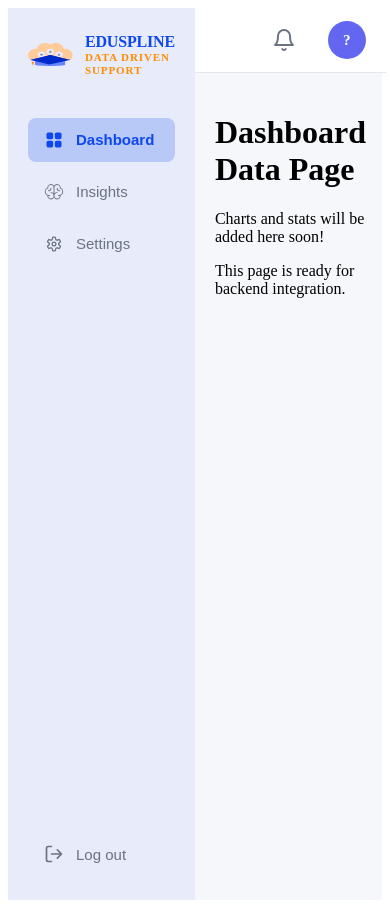
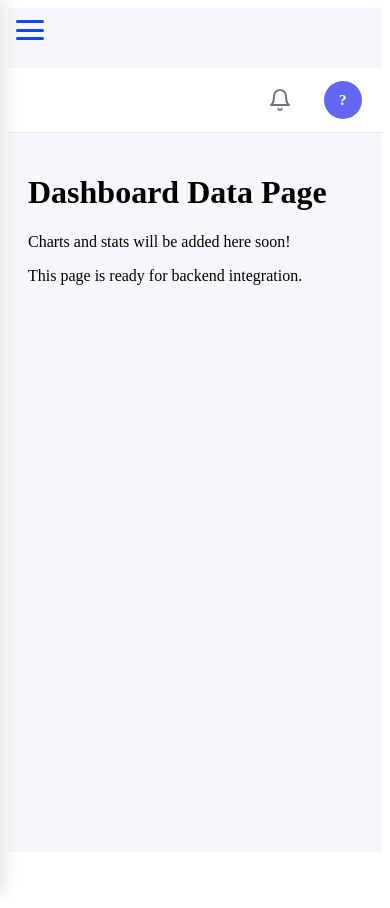
Before and after one commit to Tech4dev-Group-55/Eduspline-frontend, a React (Vite) app: page /admin-dashboard in a window 390 px wide. After the commit the page ends 860 px from the top, so only its background shows below. Built offline with nearby package versions, Linux system fonts and the light colour scheme.

Commit message:
dashboard responsiveness

```diff
--- a/src/pages/AdminDashboard/components/RoleManagementTable/RoleManagementTable.jsx
+++ b/src/pages/AdminDashboard/components/RoleManagementTable/RoleManagementTable.jsx
@@ -2,7 +2,7 @@ import React, { useState, useEffect } from 'react';
 import { useAuth } from '../../../../context/AuthContext';
 import './RoleManagementTable.css';
 
-const BASE_URL = 'https://eduspline-backend.onrender.com/api';
+const BASE_URL = 'https://eduspline-backend-0y8n.onrender.com/api';
 
 const formatRole = (role = '') =>
   role.replace(/_/g, ' ').replace(/\b\w/g, (c) => c.toUpperCase());
--- a/src/pages/AdminDashboard/components/Sidebar/Sidebar.css
+++ b/src/pages/AdminDashboard/components/Sidebar/Sidebar.css
@@ -107,6 +107,76 @@
   background-color: #D1D9F5;
 }
 
+
+/* ── existing styles stay the same, add these below ── */
+
+/* Hamburger button */
+.hamburger {
+  display: none;
+  flex-direction: column;
+  justify-content: space-between;
+  width: 28px;
+  height: 20px;
+  background: transparent;
+  border: none;
+  cursor: pointer;
+  padding: 0;
+  position: fixed;
+  top: 20px;
+  left: 16px;
+  z-index: 200;
+}
+
+.hamburger span {
+  display: block;
+  height: 3px;
+  width: 100%;
+  background-color: #0D47F1;
+  border-radius: 2px;
+  transition: opacity 0.2s;
+}
+
+/* Dim overlay behind the open sidebar */
+.sidebar-overlay {
+  display: none;
+  position: fixed;
+  inset: 0;
+  background: rgba(0, 0, 0, 0.35);
+  z-index: 98;
+}
+
+@media (max-width: 768px) {
+  .hamburger {
+    display: flex;
+  }
+
+  .sidebar-overlay {
+    display: block;
+  }
+
+  /* Sidebar slides in from the left */
+  .sidebar {
+    position: fixed;
+    top: 0;
+    left: 0;
+    height: 100vh;
+    width: 260px;
+    z-index: 99;
+    transform: translateX(-100%);
+    transition: transform 0.25s ease;
+    box-shadow: 4px 0 16px rgba(0, 0, 0, 0.12);
+  }
+
+  .sidebar.sidebar--open {
+    transform: translateX(0);
+  }
+
+  /* Push main content right so hamburger doesn't overlap it */
+  .main-content {
+    padding-top: 60px;
+  }
+}
+
 @media (max-width: 768px) {
   .sidebar {
     width: 240px;
--- a/src/pages/AdminDashboard/components/Sidebar/Sidebar.jsx
+++ b/src/pages/AdminDashboard/components/Sidebar/Sidebar.jsx
@@ -1,23 +1,28 @@
-import React from 'react';
+import React, { useState } from 'react';
 import { useNavigate, useLocation } from 'react-router-dom';
+import { useAuth } from '../../../../context/AuthContext';
 import './Sidebar.css';
 
 const Sidebar = () => {
   const navigate = useNavigate();
   const location = useLocation();
+  const { logout } = useAuth();
+  const [isOpen, setIsOpen] = useState(false);
 
-  const handleLogout = () => {
-    localStorage.removeItem('token');
-    localStorage.removeItem('user');
-    navigate('/login');
-  };
-
-  const isActive = (path) => {
-    return location.pathname === path;
-  };
+  const isActive = (path) => location.pathname === path;
+  const close = () => setIsOpen(false);
 
   return (
-    <div className="sidebar">
+    <>
+      {/* Hamburger — only visible on mobile */}
+      <button className="hamburger" onClick={() => setIsOpen(prev => !prev)} aria-label="Toggle menu">
+        <span /><span /><span />
+      </button>
+
+      {/* Overlay backdrop */}
+      {isOpen && <div className="sidebar-overlay" onClick={close} />}
+
+      <div className={`sidebar ${isOpen ? 'sidebar--open' : ''}`}>
         <div className="sidebar-header">
           <div className="logo-container">
             <img src="/images/EdusplineLogo.png" alt="Eduspline" className="sidebar-logo" />
@@ -30,10 +35,11 @@ const Sidebar = () => {
 
         <nav className="sidebar-nav">
           <button
-          onClick={() => navigate('/admin-dashboard')}
+            onClick={() => { navigate('/admin-dashboard'); close(); }}
             className={`nav-item ${isActive('/admin-dashboard') || isActive('/admin-dashboard/data') ? 'active' : ''}`}
           >
-          <svg width="20" height="20" viewBox="0 0 24 24" fill="none" xmlns="http://www.w3.org/2000/svg">
+            {/* Dashboard icon */}
+            <svg width="20" height="20" viewBox="0 0 24 24" fill="none">
               <rect x="3" y="3" width="8" height="8" rx="2" fill="currentColor"/>
               <rect x="3" y="13" width="8" height="8" rx="2" fill="currentColor"/>
               <rect x="13" y="3" width="8" height="8" rx="2" fill="currentColor"/>
@@ -43,29 +49,38 @@ const Sidebar = () => {
           </button>
 
           <button
-          onClick={() => navigate('/admin-dashboard/insights')}
+            onClick={() => { navigate('/admin-dashboard/insights'); close(); }}
             className={`nav-item ${isActive('/admin-dashboard/insights') ? 'active' : ''}`}
           >
-          <svg xmlns="http://www.w3.org/2000/svg" width="256" height="256" viewBox="0 0 256 256"><path fill="currentColor" d="M246 124a54.13 54.13 0 0 0-32-49.33V72a46 46 0 0 0-86-22.67A46 46 0 0 0 42 72v2.67a54 54 0 0 0 0 98.63v2.7a46 46 0 0 0 86 22.67A46 46 0 0 0 214 176v-2.7a54.07 54.07 0 0 0 32-49.3M88 210a34 34 0 0 1-34-32.94a53.7 53.7 0 0 0 10 .94h8a6 6 0 0 0 0-12h-8a42 42 0 0 1-14-81.61a6 6 0 0 0 4-5.66V72a34 34 0 0 1 68 0v73.05A45.9 45.9 0 0 0 88 130a6 6 0 0 0 0 12a34 34 0 0 1 0 68m104-44h-8a6 6 0 0 0 0 12h8a53.7 53.7 0 0 0 10-.94A34 34 0 1 1 168 142a6 6 0 0 0 0-12a45.9 45.9 0 0 0-34 15.05V72a34 34 0 0 1 68 0v6.73a6 6 0 0 0 4 5.66A42 42 0 0 1 192 166m14-54a6 6 0 0 1-6 6h-4a34 34 0 0 1-34-34v-4a6 6 0 0 1 12 0v4a22 22 0 0 0 22 22h4a6 6 0 0 1 6 6m-146 6h-4a6 6 0 0 1 0-12h4a22 22 0 0 0 22-22v-4a6 6 0 0 1 12 0v4a34 34 0 0 1-34 34"/></svg>
+            {/* Insights icon — same SVG as before */}
+            <svg xmlns="http://www.w3.org/2000/svg" width="20" height="20" viewBox="0 0 256 256">
+              <path fill="currentColor" d="M246 124a54.13 54.13 0 0 0-32-49.33V72a46 46 0 0 0-86-22.67A46 46 0 0 0 42 72v2.67a54 54 0 0 0 0 98.63v2.7a46 46 0 0 0 86 22.67A46 46 0 0 0 214 176v-2.7a54.07 54.07 0 0 0 32-49.3M88 210a34 34 0 0 1-34-32.94a53.7 53.7 0 0 0 10 .94h8a6 6 0 0 0 0-12h-8a42 42 0 0 1-14-81.61a6 6 0 0 0 4-5.66V72a34 34 0 0 1 68 0v73.05A45.9 45.9 0 0 0 88 130a6 6 0 0 0 0 12a34 34 0 0 1 0 68m104-44h-8a6 6 0 0 0 0 12h8a53.7 53.7 0 0 0 10-.94A34 34 0 1 1 168 142a6 6 0 0 0 0-12a45.9 45.9 0 0 0-34 15.05V72a34 34 0 0 1 68 0v6.73a6 6 0 0 0 4 5.66A42 42 0 0 1 192 166m14-54a6 6 0 0 1-6 6h-4a34 34 0 0 1-34-34v-4a6 6 0 0 1 12 0v4a22 22 0 0 0 22 22h4a6 6 0 0 1 6 6m-146 6h-4a6 6 0 0 1 0-12h4a22 22 0 0 0 22-22v-4a6 6 0 0 1 12 0v4a34 34 0 0 1-34 34"/>
+            </svg>
             <span>Insights</span>
           </button>
 
           <button
-          onClick={() => navigate('/admin-dashboard/settings')}
+            onClick={() => { navigate('/admin-dashboard/settings'); close(); }}
             className={`nav-item ${isActive('/admin-dashboard/settings') ? 'active' : ''}`}
           >
-          <svg xmlns="http://www.w3.org/2000/svg" width="16" height="16" viewBox="0 0 16 16"><path fill="currentColor" d="M8 6a2 2 0 1 0 0 4a2 2 0 0 0 0-4M7 8a1 1 0 1 1 2 0a1 1 0 0 1-2 0m3.618-3.602a.71.71 0 0 1-.824-.567l-.26-1.416a.35.35 0 0 0-.275-.282a6.1 6.1 0 0 0-2.519 0a.35.35 0 0 0-.275.282l-.259 1.416a.71.71 0 0 1-.936.538l-1.359-.484a.36.36 0 0 0-.382.095a6 6 0 0 0-1.262 2.173a.35.35 0 0 0 .108.378l1.102.931q.045.037.081.081a.704.704 0 0 1-.081.995l-1.102.931a.35.35 0 0 0-.108.378A6 6 0 0 0 3.53 12.02a.36.36 0 0 0 .382.095l1.36-.484a.708.708 0 0 1 .936.538l.258 1.416c.026.14.135.252.275.281a6.1 6.1 0 0 0 2.52 0a.35.35 0 0 0 .274-.281l.26-1.416a.71.71 0 0 1 .936-.538l1.359.484c.135.048.286.01.382-.095a6 6 0 0 0 1.262-2.173a.35.35 0 0 0-.108-.378l-1.102-.931a.703.703 0 0 1 0-1.076l1.102-.931a.35.35 0 0 0 .108-.378A6 6 0 0 0 12.47 3.98a.36.36 0 0 0-.382-.095l-1.36.484a1 1 0 0 1-.111.03m-6.62.58l.937.333a1.71 1.71 0 0 0 2.255-1.3l.177-.97a5 5 0 0 1 1.265 0l.178.97a1.708 1.708 0 0 0 2.255 1.3L12 4.977q.384.503.63 1.084l-.754.637a1.704 1.704 0 0 0 0 2.604l.755.637a5 5 0 0 1-.63 1.084l-.937-.334a1.71 1.71 0 0 0-2.255 1.3l-.178.97a5 5 0 0 1-1.265 0l-.177-.97a1.708 1.708 0 0 0-2.255-1.3L4 11.023a5 5 0 0 1-.63-1.084l.754-.638a1.704 1.704 0 0 0 0-2.603l-.755-.637q.248-.581.63-1.084"/></svg>
+            {/* Settings icon — same SVG as before */}
+            <svg xmlns="http://www.w3.org/2000/svg" width="20" height="20" viewBox="0 0 16 16">
+              <path fill="currentColor" d="M8 6a2 2 0 1 0 0 4a2 2 0 0 0 0-4M7 8a1 1 0 1 1 2 0a1 1 0 0 1-2 0m3.618-3.602a.71.71 0 0 1-.824-.567l-.26-1.416a.35.35 0 0 0-.275-.282a6.1 6.1 0 0 0-2.519 0a.35.35 0 0 0-.275.282l-.259 1.416a.71.71 0 0 1-.936.538l-1.359-.484a.36.36 0 0 0-.382.095a6 6 0 0 0-1.262 2.173a.35.35 0 0 0 .108.378l1.102.931q.045.037.081.081a.704.704 0 0 1-.081.995l-1.102.931a.35.35 0 0 0-.108.378A6 6 0 0 0 3.53 12.02a.36.36 0 0 0 .382.095l1.36-.484a.708.708 0 0 1 .936.538l.258 1.416c.026.14.135.252.275.281a6.1 6.1 0 0 0 2.52 0a.35.35 0 0 0 .274-.281l.26-1.416a.71.71 0 0 1 .936-.538l1.359.484c.135.048.286.01.382-.095a6 6 0 0 0 1.262-2.173a.35.35 0 0 0-.108-.378l-1.102-.931a.703.703 0 0 1 0-1.076l1.102-.931a.35.35 0 0 0 .108-.378A6 6 0 0 0 12.47 3.98a.36.36 0 0 0-.382-.095l-1.36.484a1 1 0 0 1-.111.03m-6.62.58l.937.333a1.71 1.71 0 0 0 2.255-1.3l.177-.97a5 5 0 0 1 1.265 0l.178.97a1.708 1.708 0 0 0 2.255 1.3L12 4.977q.384.503.63 1.084l-.754.637a1.704 1.704 0 0 0 0 2.604l.755.637a5 5 0 0 1-.63 1.084l-.937-.334a1.71 1.71 0 0 0-2.255 1.3l-.178.97a5 5 0 0 1-1.265 0l-.177-.97a1.708 1.708 0 0 0-2.255-1.3L4 11.023a5 5 0 0 1-.63-1.084l.754-.638a1.704 1.704 0 0 0 0-2.603l-.755-.637q.248-.581.63-1.084"/>
+            </svg>
             <span>Settings</span>
           </button>
         </nav>
 
-      <button className="logout-btn" onClick={handleLogout}>
-        <svg width="20" height="20" viewBox="0 0 24 24" fill="none" xmlns="http://www.w3.org/2000/svg">
-          <path d="M9 21H5a2 2 0 01-2-2V5a2 2 0 012-2h4M16 17l5-5-5-5M21 12H9" stroke="currentColor" strokeWidth="2" strokeLinecap="round" strokeLinejoin="round"/>
+        {/* Logout pinned to bottom */}
+        <button className="logout-btn" onClick={logout}>
+          <svg width="20" height="20" viewBox="0 0 24 24" fill="none">
+            <path d="M9 21H5a2 2 0 01-2-2V5a2 2 0 012-2h4M16 17l5-5-5-5M21 12H9"
+              stroke="currentColor" strokeWidth="2" strokeLinecap="round" strokeLinejoin="round"/>
           </svg>
           <span>Log out</span>
         </button>
       </div>
+    </>
   );
 };
 
```
Lines whose indentation alone changed are shown as unchanged.
